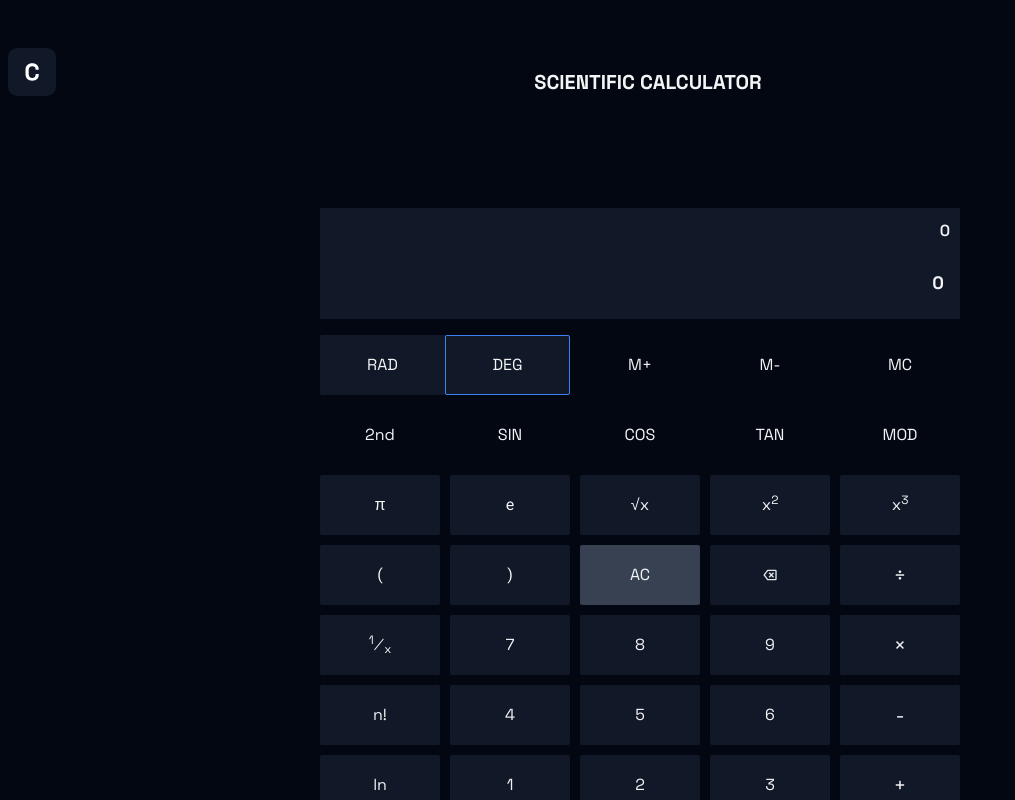
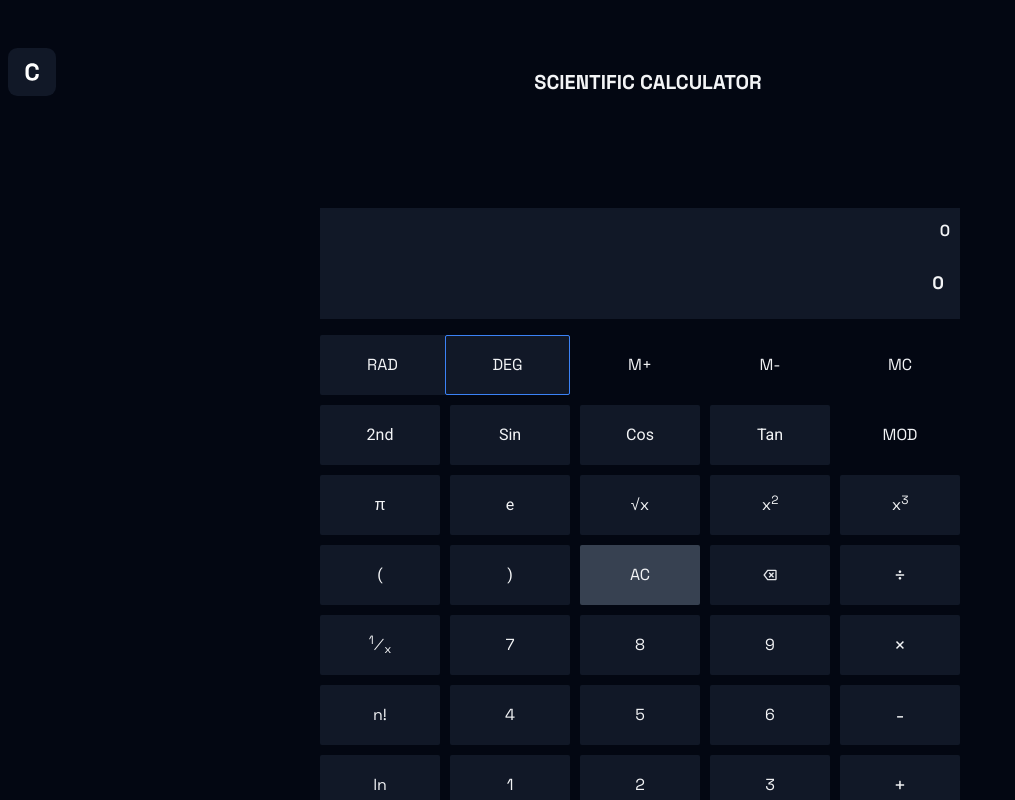
Before and after one commit to blueorionn/calculator, a Next.js app: page /scientific in a window 1280 px wide. Shown: the top 800 px of the page, without its empty margins (0-1015 px from the left). Built offline with nearby package versions, Linux system fonts and the light colour scheme.

Commit message:
added shell trig buttons

```diff
--- a/src/calculators/scientific/ScientificCalculator.tsx
+++ b/src/calculators/scientific/ScientificCalculator.tsx
@@ -28,7 +28,13 @@ import {
   ParenthesisLeft,
   ParenthesisRight,
 } from "./components/ConstantButtons";
-import { AngleButton } from "./components/TrigButtons";
+import {
+  AngleButton,
+  CosButton,
+  ReverseTrigButton,
+  SinButton,
+  TanButton,
+} from "./components/TrigButtons";
 
 const spaceGrotesk = Space_Grotesk({ subsets: ["latin"] });
 
@@ -67,10 +73,10 @@ export default function ScientificCalculator() {
                 <button type="button">MC</button>
               </div>
               <div aria-label="row_one" className="grid grid-cols-5 gap-2.5">
-                <button type="button">2nd</button>
-                <button type="button">SIN</button>
-                <button type="button">COS</button>
-                <button type="button">TAN</button>
+                <ReverseTrigButton />
+                <SinButton />
+                <CosButton />
+                <TanButton />
                 <button type="button">MOD</button>
               </div>
               <div aria-label="row_one" className="grid grid-cols-5 gap-2.5">
--- a/src/calculators/scientific/components/TrigButtons.tsx
+++ b/src/calculators/scientific/components/TrigButtons.tsx
@@ -1,8 +1,9 @@
 import { ActionDispatch } from "react";
-import { Space_Grotesk } from "next/font/google";
+import { Space_Grotesk, Roboto } from "next/font/google";
 import { CalculatorActionType, CalculatorState } from "../SharedTypes";
 
 const spaceGrotesk = Space_Grotesk({ subsets: ["latin"] });
+const roboto = Roboto({ subsets: ["latin"], weight: "400" });
 
 export function AngleButton({
   state,
@@ -34,3 +35,59 @@ export function AngleButton({
     </>
   );
 }
+
+export function ReverseTrigButton() {
+  return (
+    <>
+      <button
+        type="button"
+        className="bg-gray-900 flex justify-center items-center rounded-sm py-4 hover:bg-gray-800 transition-all duration-100"
+      >
+        <span className="sr-only">Reverse Trig Function</span>
+        <span className={`${roboto.className}`}>2nd</span>
+      </button>
+    </>
+  );
+}
+
+export function SinButton() {
+  return (
+    <>
+      <button
+        type="button"
+        className="bg-gray-900 flex justify-center items-center rounded-sm py-4 hover:bg-gray-800 transition-all duration-100"
+      >
+        <span className="sr-only">Sin and Cosecant Button</span>
+        <span className={`${roboto.className}`}>Sin</span>
+      </button>
+    </>
+  );
+}
+
+export function CosButton() {
+  return (
+    <>
+      <button
+        type="button"
+        className="bg-gray-900 flex justify-center items-center rounded-sm py-4 hover:bg-gray-800 transition-all duration-100"
+      >
+        <span className="sr-only">Cosine and Secant Button</span>
+        <span className={`${roboto.className}`}>Cos</span>
+      </button>
+    </>
+  );
+}
+
+export function TanButton() {
+  return (
+    <>
+      <button
+        type="button"
+        className="bg-gray-900 flex justify-center items-center rounded-sm py-4 hover:bg-gray-800 transition-all duration-100"
+      >
+        <span className="sr-only">Tangent and Cotangent Button</span>
+        <span className={`${roboto.className}`}>Tan</span>
+      </button>
+    </>
+  );
+}
```
